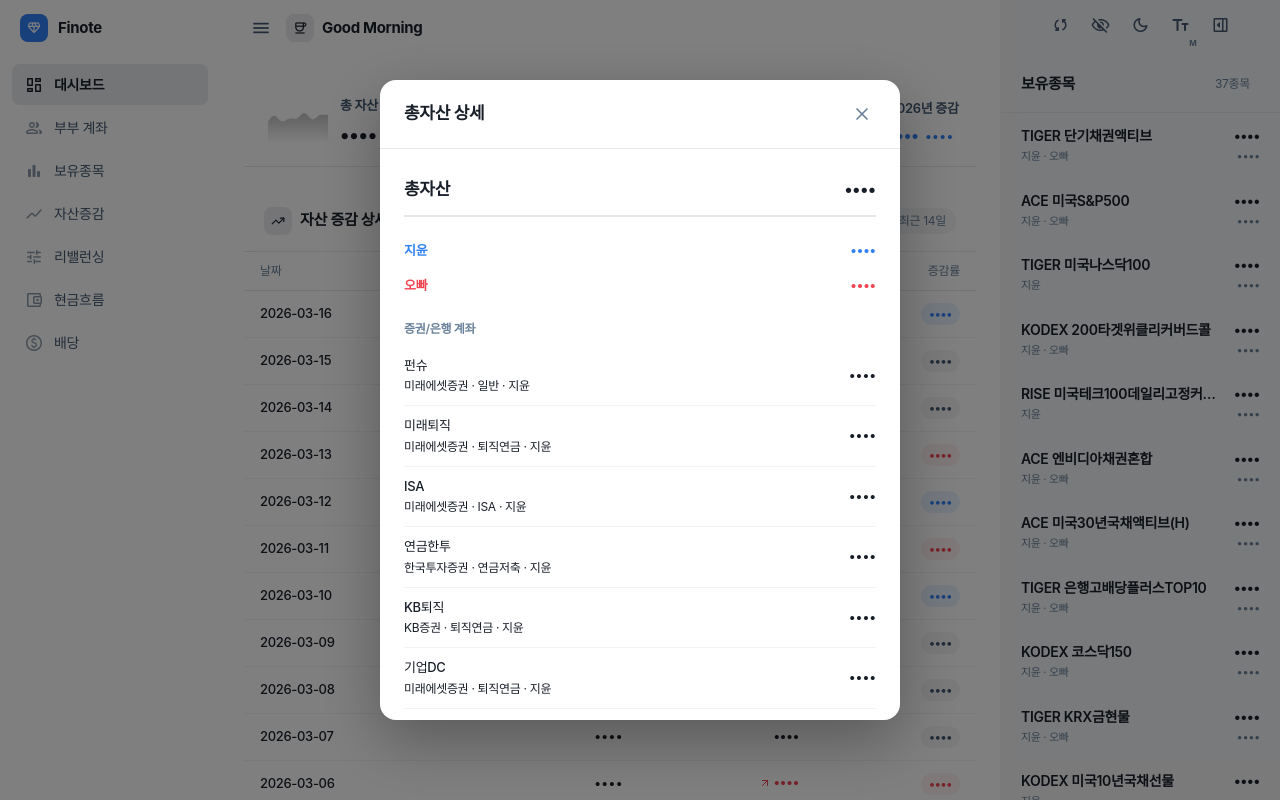
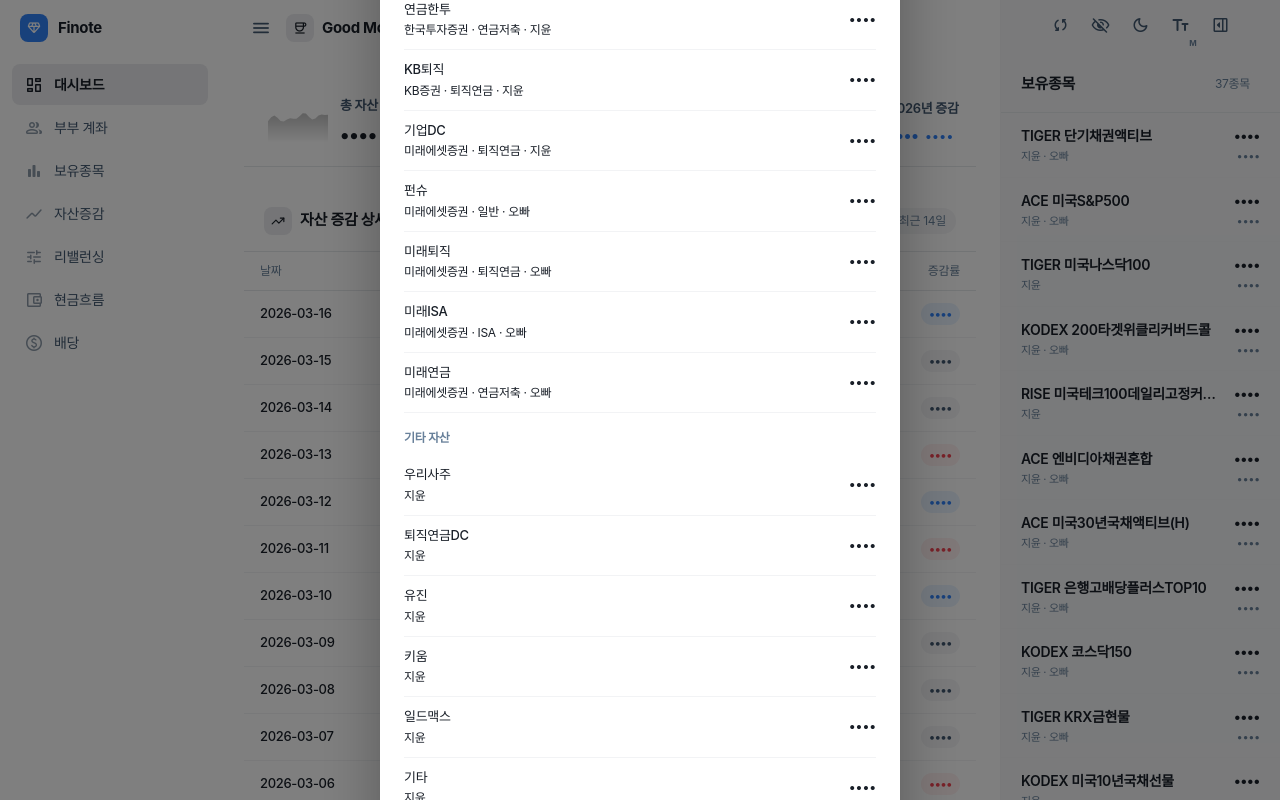
Before and after one commit to jilliankim200-lab/daily-log, a React (Vite) app: page / in a window 1280 px wide. Both pictures are taken after a click on the icon 388 px from the left and 105 px from the top of the page. Built offline with nearby package versions, Linux system fonts and the light colour scheme; no server answers; the database is empty; a web font is replaced by a local one.

Commit message:
Remove scroll from asset detail popup

```diff
--- a/src/components/NewDashboard.tsx
+++ b/src/components/NewDashboard.tsx
@@ -437,7 +437,7 @@
         }} onClick={() => setShowAssetDetail(false)}>
           <div style={{
             background: 'var(--bg-primary)', borderRadius: 16, width: '100%', maxWidth: 520,
-            maxHeight: '80vh', overflow: 'auto', boxShadow: '0 20px 60px rgba(0,0,0,0.3)',
+            boxShadow: '0 20px 60px rgba(0,0,0,0.3)',
           }} onClick={e => e.stopPropagation()}>
             <div style={{
               padding: '20px 24px', borderBottom: '1px solid var(--border-primary)',
```
